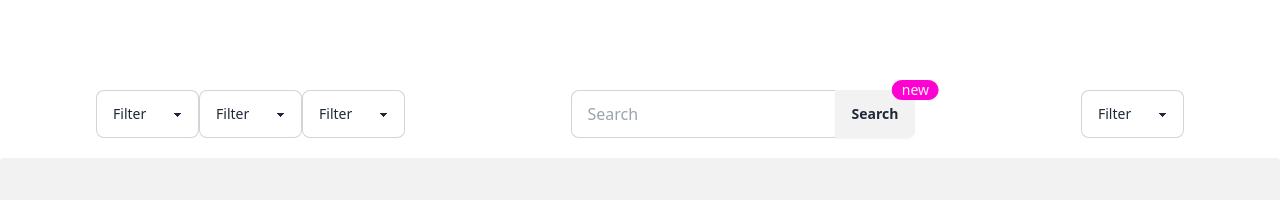
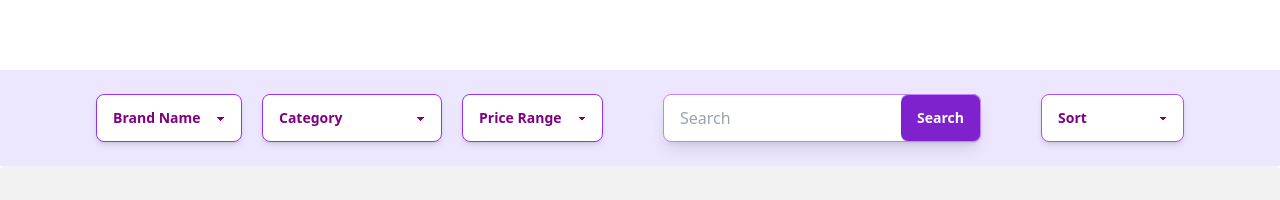
Before and after one commit to hasanredoy/Product_Hub_Client, a React (Vite) app: page / in a window 1280 px wide. Shown: the part 598-798 px from the top of the page. Built offline with nearby package versions, Linux system fonts and the light colour scheme; no server answers.

Commit message:
added static functinality section

```diff
--- a/src/pages/Home/Home.jsx
+++ b/src/pages/Home/Home.jsx
@@ -7,64 +7,76 @@ const Home = () => {
         <Banner></Banner>
       </section>
       {/* functionality section  */}
-    <section className=" bg">
-    <section className="  w-[93%] flex justify-between lg:w-[85%] mx-auto my-5">
+      <section className=" bg-primary bg-opacity-10 py-1">
+        <section className="  w-[93%] flex lg:gap-10 justify-between lg:w-[85%] mx-auto my-5">
           {/* filter sect  */}
-        <section>
+          <section className=" flex gap-5">
             {/* filter 1 brand name  */}
-          <select className="select select-bordered join-item">
+            <select
+              name="brand"
+              className="select select-bordered font-bold border-purple-600 shadow-md join-item"
+            >
               <option disabled selected>
-              Filter
+                Brand Name
               </option>
-            <option>Sci-fi</option>
-            <option>Drama</option>
-            <option>Action</option>
+              <option value={'Apple'}>Apple</option>
+              <option value={'Sony'}>Sony </option>
+              <option value={'Samsung'}>Samsung</option>
+              <option value={'HP'}>HP</option>
+              <option value={'Bose'}>Bose</option>
+              <option value={'GoPro'}>GoPro</option>
+              <option value={'Philips'}>Philips</option>
+              <option value={'Dell'}>Dell</option>
+              <option value={'Nike'}>Nike </option>
             </select>
 
             {/* filter 2 category name  */}
-          <select className="select select-bordered join-item">
+            <select name="category" className="select select-bordered border-purple-600 font-bold shadow-md join-item">
               <option disabled selected>
-              Filter
+                Category
               </option>
-            <option>Sci-fi</option>
-            <option>Drama</option>
-            <option>Action</option>
+              <option value={'Electronics'}> Electronics</option>
+              <option value={'Gaming'}> Gaming</option>
+              <option value={'Wearables'}> Wearables</option>
+              <option value={'Fashion'}>Fashion</option>
+              <option value={'Cameras'}>Cameras</option>
+              <option value={'Home  Appliances'}> Home Appliances</option>
+              <option value={'Health'}> Health </option>
             </select>
             {/* filter 3 price range  */}
-          <select className="select select-bordered join-item">
+            <select name="price" className="select font-bold select-bordered border-purple-600 shadow-md join-item">
               <option disabled selected>
-              Filter
+                Price Range
               </option>
-            <option>Sci-fi</option>
-            <option>Drama</option>
-            <option>Action</option>
+              <option value={'100'} >1-100 $</option>
+              <option value={'200'}>100-200 $</option>
+              <option value={'500'}>200-500 $</option>
+              <option value={'5000'}>500-5000 $</option>
             </select>
           </section>
           {/* search inp  */}
-        <div className="join">
+          <div className="flex-1 mx-5 ">
             <div>
-            <div>
+              <div className=" relative">
                 <input
-                className="input input-bordered join-item"
+                  className="input w-full border-purple-400 shadow-lg input-bordered "
                   placeholder="Search"
                 />
+                <button className="btn bg-purple-700 text-white hover:text-black border-purple-400 border-l-0 top-0 right-0 absolute  join-item">
+                  Search
+                </button>
               </div>
-          </div>
-
-          <div className="indicator">
-            <span className="indicator-item badge badge-secondary">new</span>
-            <button className="btn join-item">Search</button>
             </div>
           </div>
           {/* sort section  */}
           {/* filter 3 price range  */}
-        <select className="select select-bordered join-item">
-          <option disabled selected>
-            Filter
+          <select  className="select font-bold border-purple-500 shadow-md select-bordered join-item">
+            <option className=" font-bold" disabled selected>
+              <span className=" font-bold">Sort</span>
             </option>
-          <option>Sci-fi</option>
-          <option>Drama</option>
-          <option>Action</option>
+            <option>Low To High</option>
+            <option>High to Low </option>
+            <option>Newest</option>
           </select>
         </section>
       </section>
```
Also changed, not shown: public/products.json (+11 -11 lines). Lines whose indentation alone changed are shown as unchanged.
